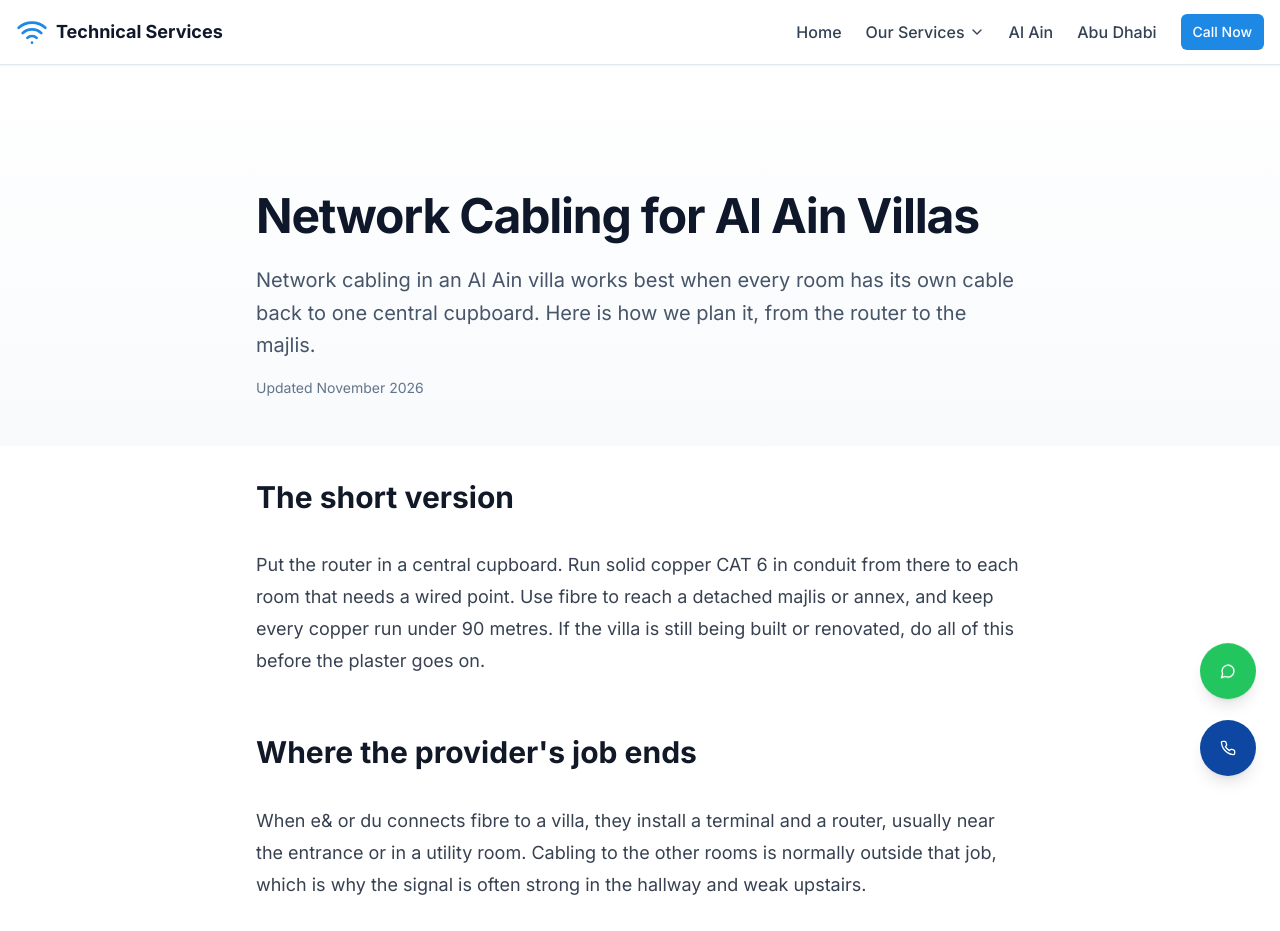
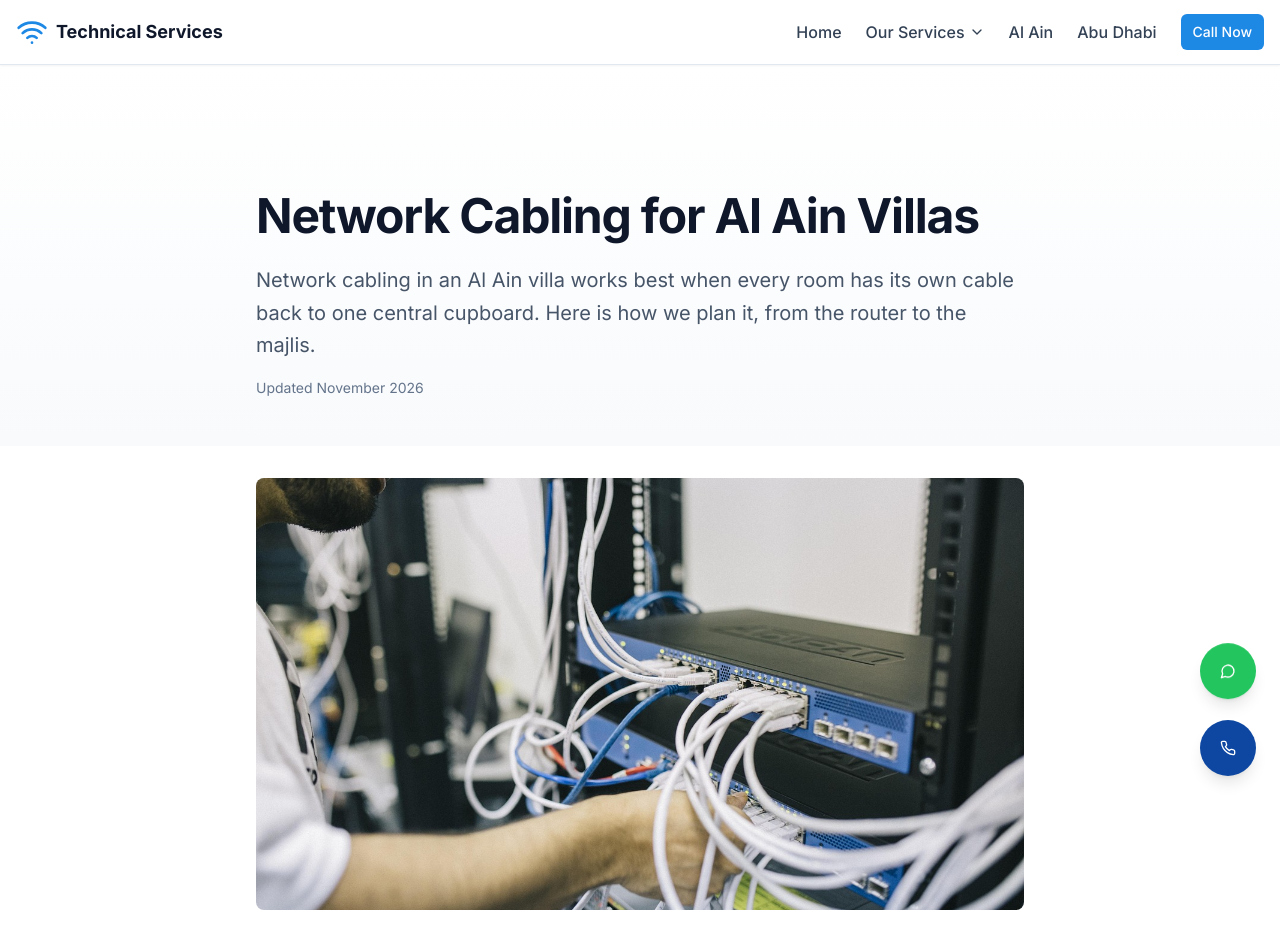
Before and after one commit to ibnhabib/technical-services, a Next.js app: page /guides/network-cabling-al-ain-villas in a window 1280 px wide. Shown: the top 931 px of the page. Built offline with nearby package versions, Linux system fonts and the light colour scheme.

Commit message:
Add self-hosted technician photo to the villa network cabling guide, with alt text and Article schema image

```diff
--- a/src/app/guides/network-cabling-al-ain-villas/page.tsx
+++ b/src/app/guides/network-cabling-al-ain-villas/page.tsx
@@ -10,6 +10,7 @@ const PATH = "/guides/network-cabling-al-ain-villas";
 const DESCRIPTION =
   "Plan network cabling for an Al Ain villa: wired points room by room, CAT 6 in conduit, fibre to a majlis or annex, and what to do before the walls close.";
 const PUBLISHED = "2026-11-26";
+const IMAGE = "/images/network-cabling-technician.jpg";
 
 export const metadata: Metadata = {
   title: "Network Cabling for Al Ain Villas",
@@ -41,6 +42,7 @@ const articleSchema = {
   "@type": "Article",
   headline: "Network Cabling for Al Ain Villas: A Room-by-Room Plan",
   description: DESCRIPTION,
+  image: `${SITE_URL}${IMAGE}`,
   datePublished: PUBLISHED,
   dateModified: PUBLISHED,
   author: { "@type": "Organization", name: "Technical Services" },
@@ -87,6 +89,14 @@ export default function NetworkCablingGuide() {
 
       <section className="py-8">
         <div className="container px-4 mx-auto">
+          <img
+            src={IMAGE}
+            alt="Technician connecting ethernet cables in a network rack"
+            width={1280}
+            height={853}
+            className="w-full max-w-3xl mx-auto rounded-lg mb-12 aspect-video object-cover"
+          />
+
           <div className="max-w-3xl mx-auto prose prose-lg">
             <h2>The short version</h2>
             <p>
```
Also changed, not shown: public/images/network-cabling-technician.jpg (added), 1 other file (tests, documents, lock files or other folders).
